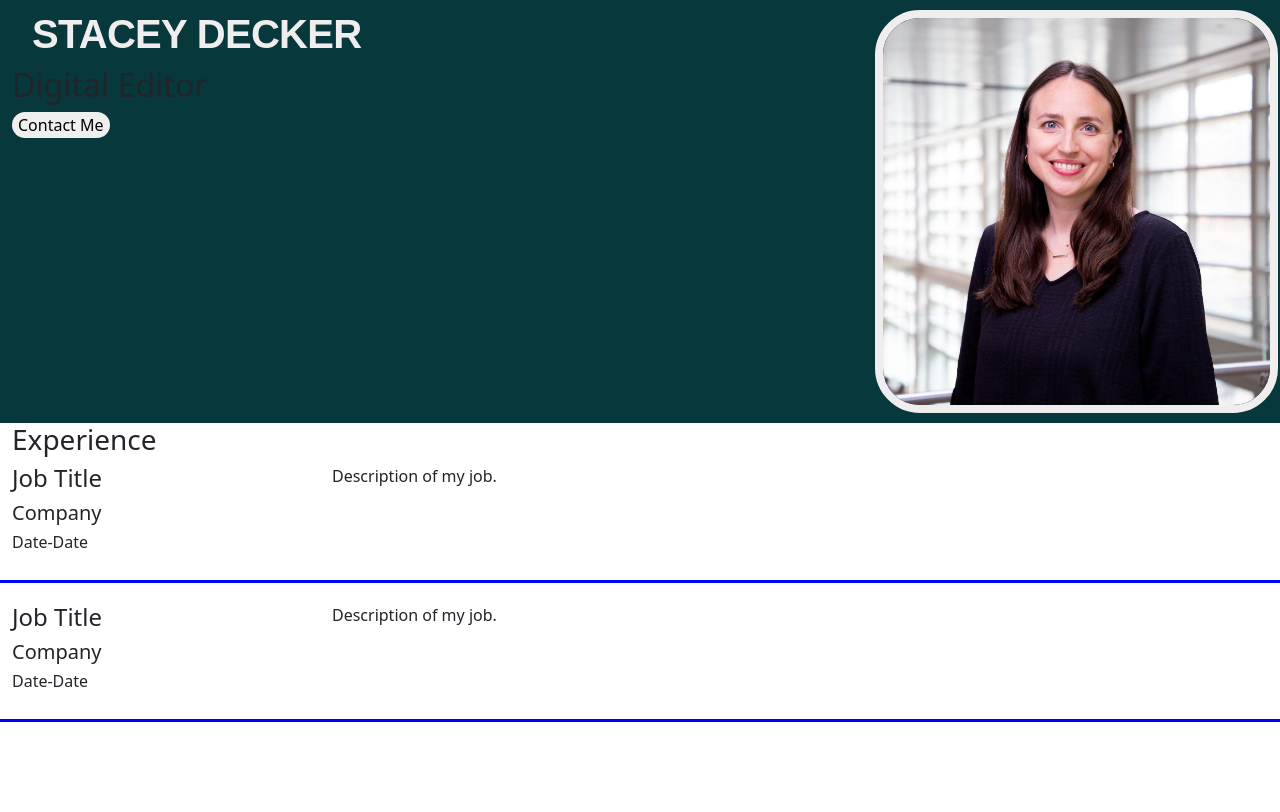
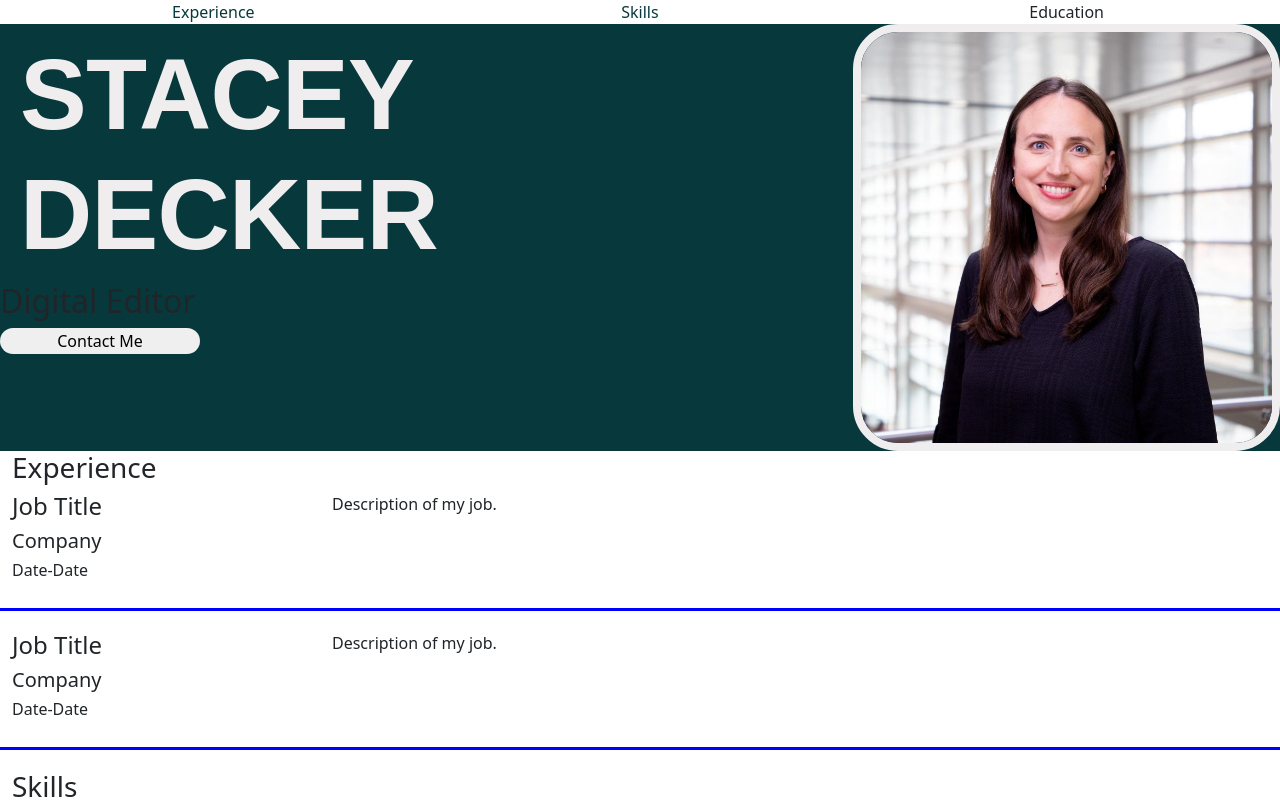
Before and after one commit to srdecker/stacey-decker-J352-Spring26, a plain HTML site: page online-portfolio/index.html in a window 1280 px wide. Drawn offline with nearby package versions, Linux system fonts and the light colour scheme; a web font is replaced by a local one.

Commit message:
worked on portfolio

```diff
--- a/online-portfolio/index.html
+++ b/online-portfolio/index.html
@@ -22,21 +22,30 @@
     </head>
 
     <body>
+        <div class="container-fluid" id="navigation">
+            <div class="row">
+                <div class="col-sm-4"><p class="nav"><a href="#experience">Experience</a></p></div>
+                <div class="col-sm-4"><p class="nav"><a href="#skills">Skills</a></p></div>
+                <div class="col-sm-4"><p class="nav">Education</p></div>
+            </div>
+        </div>
+
         <div class="container-fluid" id="topper">
             <div class="row">
-                <div class="col-sm-8">
-                    <h1>Stacey Decker</h1>
+                <div class="col-sm-8 fullwidth">
+                    <h1>Stacey <span class="lastname">Decker</span></h1>
                     <h2>Digital Editor</h2>
                     <button>Contact Me</button>
                 </div>
-                <div class="col-sm-4">
+                <div class="col-sm-4 fullwidth">
                     <img src="Stacey_Decker_03.avif" id="headshot" />
                 </div>
             </div>
         </div>
+
         <div class="container-fluid">
             <div class="row">
-                <div class="col"><h3>Experience</h3></div>
+                <div class="col"><h3 id="experience">Experience</h3></div>
             </div>
             <div class="row job">
                 <div class="col-sm-3">
@@ -54,6 +63,9 @@
                 </div>
                 <div class="col-sm-9"><p>Description of my job.</p></div>
             </div>
+            <div class="row">
+                <div class="col"><h3 id="skills">Skills</h3></div>
+            </div>
         </div>
     </body>
 </html>
--- a/online-portfolio/style.css
+++ b/online-portfolio/style.css
@@ -4,6 +4,7 @@
  * Dark turqouise - #07393c
  * */
 
+@media screen {
     #topper {
         background-color: #07393c;
     }
@@ -12,7 +13,10 @@
         width: 100%;
         border-radius: 45px;
         border: 8px solid #f0edee;
-    margin:10px;
+    }
+
+    .fullwidth {
+        padding:0px;
     }
 
     h1 {
@@ -21,18 +25,53 @@ h1 {
         font-weight: bold;
         text-transform: uppercase;
         color: #f0edee;
-    padding:10px 0px 0px 20px;
+        padding: 10px 0px 0px 20px;
+        font-size: 50px;
     }
 
     button {
         border-radius: 45px;
         border: none;
+        width:100px;
     }
 
     .job {
-    margin-bottom:20px;
-    padding-bottom:20px;
-    border-bottom:3px solid blue;
+        margin-bottom: 20px;
+        padding-bottom: 20px;
+        border-bottom: 3px solid blue;
     }
 
-/*Style your H2 here*/
+    .nav {
+        justify-content: center;
+    }
+
+    .nav a {
+        color: #07393c;
+        text-decoration: none;
+    }
+
+    .nav a:hover {
+        font-weight: bold;
+        border-bottom: 1px solid blue;
+    }
+}
+
+@media (min-width:576px) {
+    h1 {
+        font-size:80px;
+    }
+
+    button {
+        width:200px;
+    }
+
+}
+
+
+
+@media (min-width:768px) {
+    h1 {
+        font-size:100px;
+    }
+
+}
```
Lines whose indentation alone changed are shown as unchanged.
